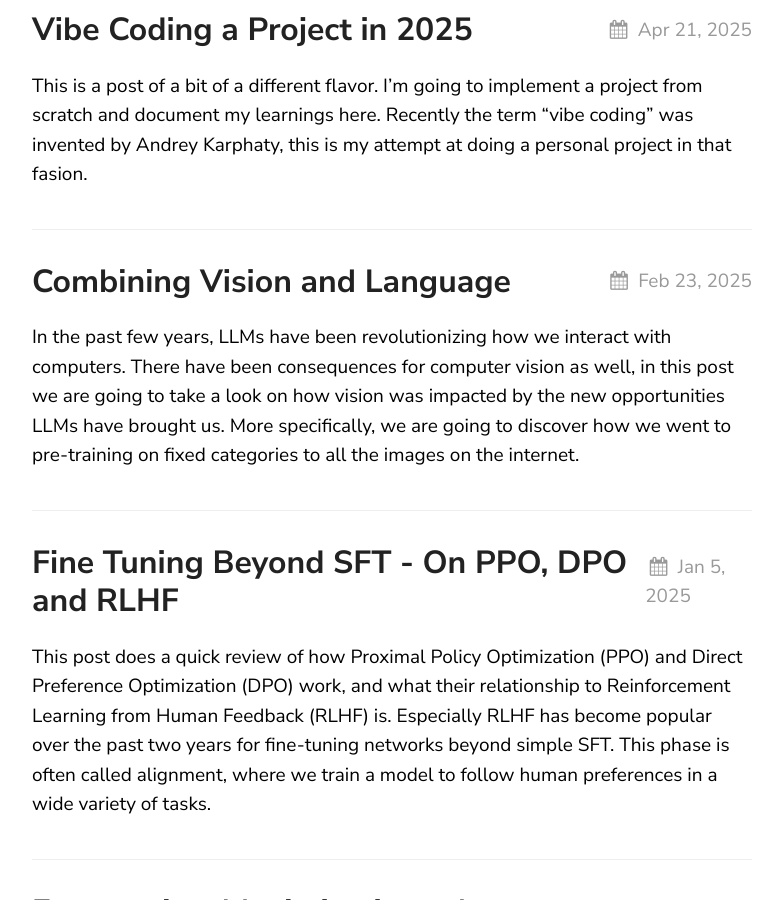
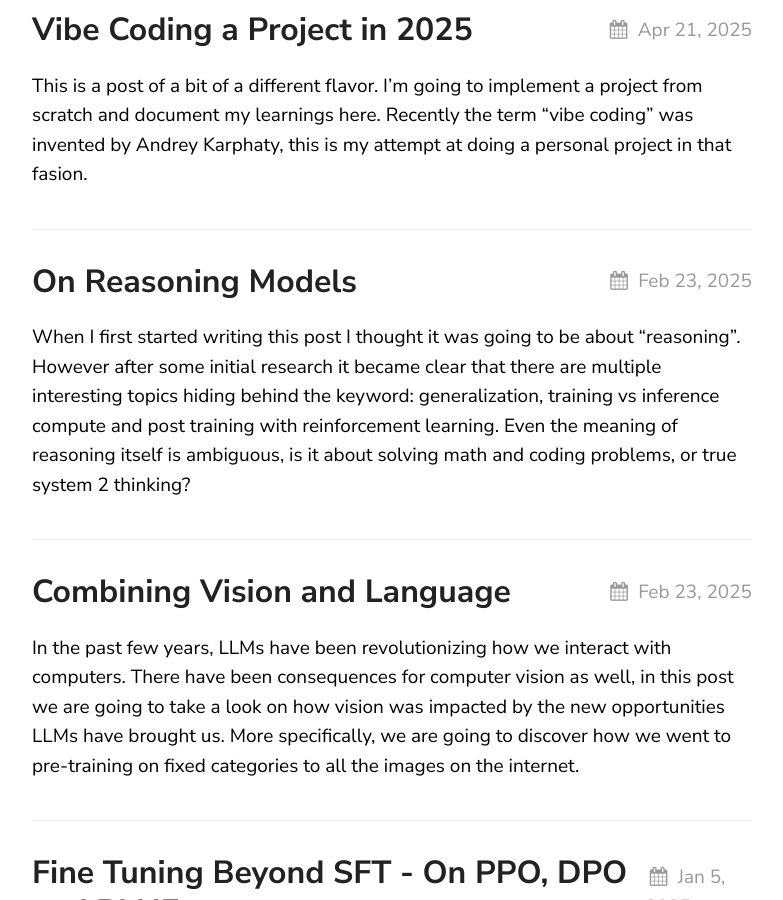
Before and after one commit to heinzermch/heinzermch.github.io, a Jekyll site: the page built from index.md, in a window 1280 px wide and 900 px high, scrolled down 457 px. Shown: the whole window, without its empty margins (68-851 px from the left). Built offline with Jekyll 4.4.1, drawn with Linux system fonts in a browser that asks for light colours; formulas are drawn with MathJax 3.

Commit message:
some visibility

```diff
--- a/_posts/2025-03-14-on-reasoning-models.md
+++ b/_posts/2025-03-14-on-reasoning-models.md
@@ -6,13 +6,13 @@ description: How do LLMs "think", and what does that even mean
 date:   2025-02-23 18:00:00 +0530
 categories: LLMs Reasoning RL
 comments: yes
-published: false
+published: true
 ---
 
 
 When I first started writing this post I thought it was going to be about "reasoning". However after some initial research it became clear that there are multiple interesting topics hiding behind the keyword: generalization, training vs inference compute and post training with reinforcement learning. Even the meaning of reasoning itself is ambiguous, is it about solving math and coding problems, or true system 2 thinking?
 
-As we will see there has been impressive progress recently, especially in the domains of math, coding and science. While this even seems to generalize beyond these domains, I still think these models due not truly reason, as in the sense of system 2 cognition (another ill-defined term). However this seems surprisingly, at least to me, not to be necessary to achieve peak human performance in math and coding. The real world impact of these skills is a topic for another day, and something that frequently comes up at lunch discussions at work.
+As we will see there has been impressive progress recently, especially in the domains of math, coding and science. While advcancements seems to generalize beyond these domains, I still think these models due not truly reason, as in the sense of system 2 cognition (another ill-defined term). However this seems surprisingly, at least to me, not to be necessary to achieve peak human performance in math and coding. The real world impact of these skills is a topic for another day, and something that frequently comes up at lunch discussions at work.
 
 
 
@@ -31,12 +31,12 @@ Before we start, let us quickly repeat some basic concepts and their notation. R
 
 
 # Using recurrence to achieve weak to strong generalization
-When doing research for this post I came accross this [talk](https://simons.berkeley.edu/talks/tom-goldstein-university-maryland-2024-09-26) from Tom Goldstein about ["Recurrance, a mechanism for weak-to-strong generalization -or- studying test time scaling without language models"](https://www.youtube.com/live/M7Kq0ooFFco) at the Simons Institute. Even though this talk was given just last summer, it feels like from a different era. Mostly because the speaker identifies as ["gpu poor"](https://www.youtube.com/live/M7Kq0ooFFco?si=RRgTNnthT8ZSYvJt&t=228). Nevertheless, the talk is a good introduction to some of the concepts we will see later on.
+When doing research for this post I came accross this [talk](https://simons.berkeley.edu/talks/tom-goldstein-university-maryland-2024-09-26) from Tom Goldstein about ["Recurrance, a mechanism for weak-to-strong generalization -or- studying test time scaling without language models"](https://www.youtube.com/live/M7Kq0ooFFco) at the Simons Institute. Even though this talk was given just last summer, it feels like from a different era. Mostly because the speaker identifies as ["gpu poor"](https://www.youtube.com/live/M7Kq0ooFFco?si=RRgTNnthT8ZSYvJt&t=228) and the restrictions that follow from that. Nevertheless, the talk is a good introduction to some of the concepts we will see later on.
 
 Here the speaker defines weak-to-strong generalization as the ability of the model to solver "harder" problems than those in the training set. This is a fundamental ability of humans that still separates us from the current models: we can learn to solve a few easy problems $$e^{i \pi} + 1 = 0$$ and then logically extrapolate to much harder ones. All of this while using few samples, i.e. with much greater efficiency than current machine learning models.
 
 
-The task they are using to test this is solving mazes, can you train on a 9x9 maze (left) and generalize to a 59x59 maze (right). Or even bigger ones as we will see later.
+The task they are using to test this is solving mazes, can you train on a 9x9 maze (left) and generalize to a 59x59 maze (right). Or even bigger ones?
 
 
 ![Left: A 9x9 maze with solution. Right: a 59x59 maze with solution.](/assets/images/reasoning_models/01_small_maze_and_bigger_maze.png)
--- a/_posts/2025-04-21-vibe-coding-a-project.md
+++ b/_posts/2025-04-21-vibe-coding-a-project.md
@@ -30,3 +30,5 @@ I have no idea how to do a web application, I just created the frontend and back
 Once this is solved the progress is rapid, I can ask for new features and they are implemented with ease.
 
 I have too much stuff after compiling for the first time, cursor throws an error in the view that shows the git status. Luckily cursor can also generate a decent .gitignore file, but even with this change it still refuses to show me the git view.
+
+I notice that everything I store is deleted when the backend restarts, nothing is permanent. I ask cursor to fix this and it creates an SQL lite database.
```
